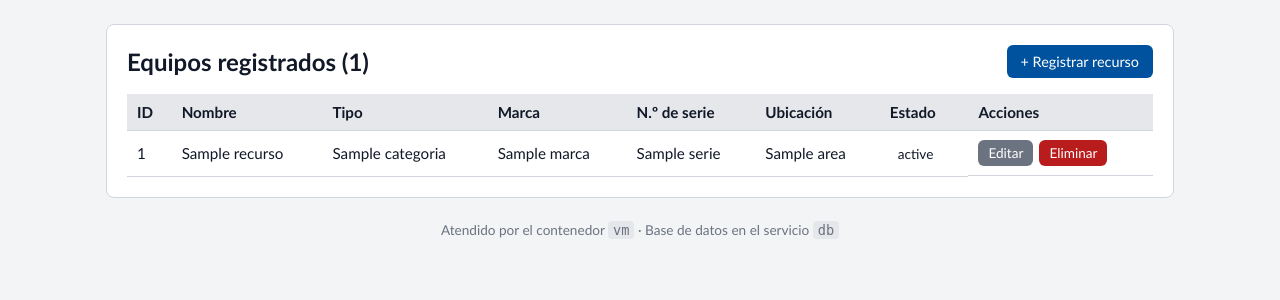
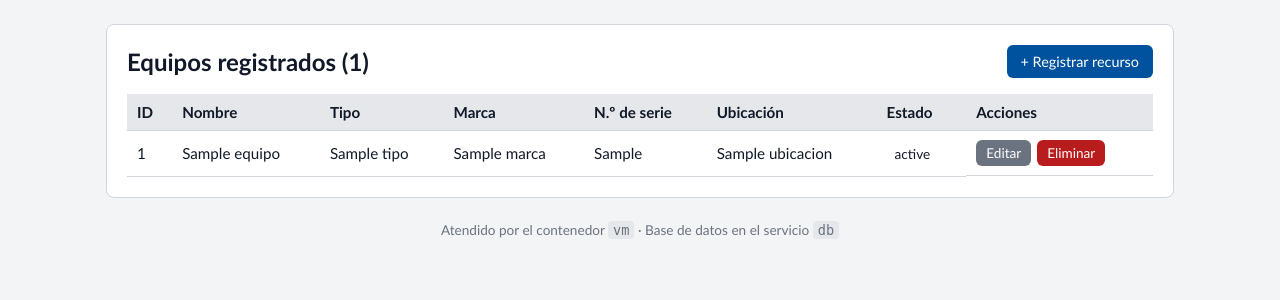
Before and after one commit to annyie681/inventario-caresync, a Flask app: template app/templates/index.html in a window 1280 px wide. Shown: the part 88-388 px from the top of the page. Run offline with Flask 3, Linux system fonts and the light colour scheme; the template is opened without the code that fills it: most values are stand-ins (such as "Sample title", 1, 10 or a date in 2020).

Commit message:
Corrige variables de plantilla en index.html (v1.1)

```diff
--- a/app/templates/index.html
+++ b/app/templates/index.html
@@ -14,11 +14,11 @@
     {% for e in equipos %}
       <tr>
         <td>{{ e.id }}</td>
-        <td>{{ e.recurso }}</td>
-        <td>{{ e.categoria }}</td>
+        <td>{{ e.nombre }}</td>
+        <td>{{ e.tipo }}</td>
         <td>{{ e.marca }}</td>
-        <td>{{ e.serie }}</td>
-        <td>{{ e.area }}</td>
+        <td>{{ e.numero_serie }}</td>
+        <td>{{ e.ubicacion }}</td>
         <td><span class="estado {{ e.estado.split(' ')[0] }}">{{ e.estado }}</span></td>
         <td class="acciones">
           <a class="btn chico sec" href="{{ url_for('editar', id_equipo=e.id) }}">Editar</a>
--- a/compose.yaml
+++ b/compose.yaml
@@ -29,7 +29,7 @@ services:
 
   # --- Capa de aplicación: Flask servido con Gunicorn ---
   app:
-    image: unisonsrv2eq5/inventario-app:1.0
+    image: unisonsrv2eq5/inventario-app:1.1
     restart: unless-stopped
     environment:
       DB_HOST: db
```
